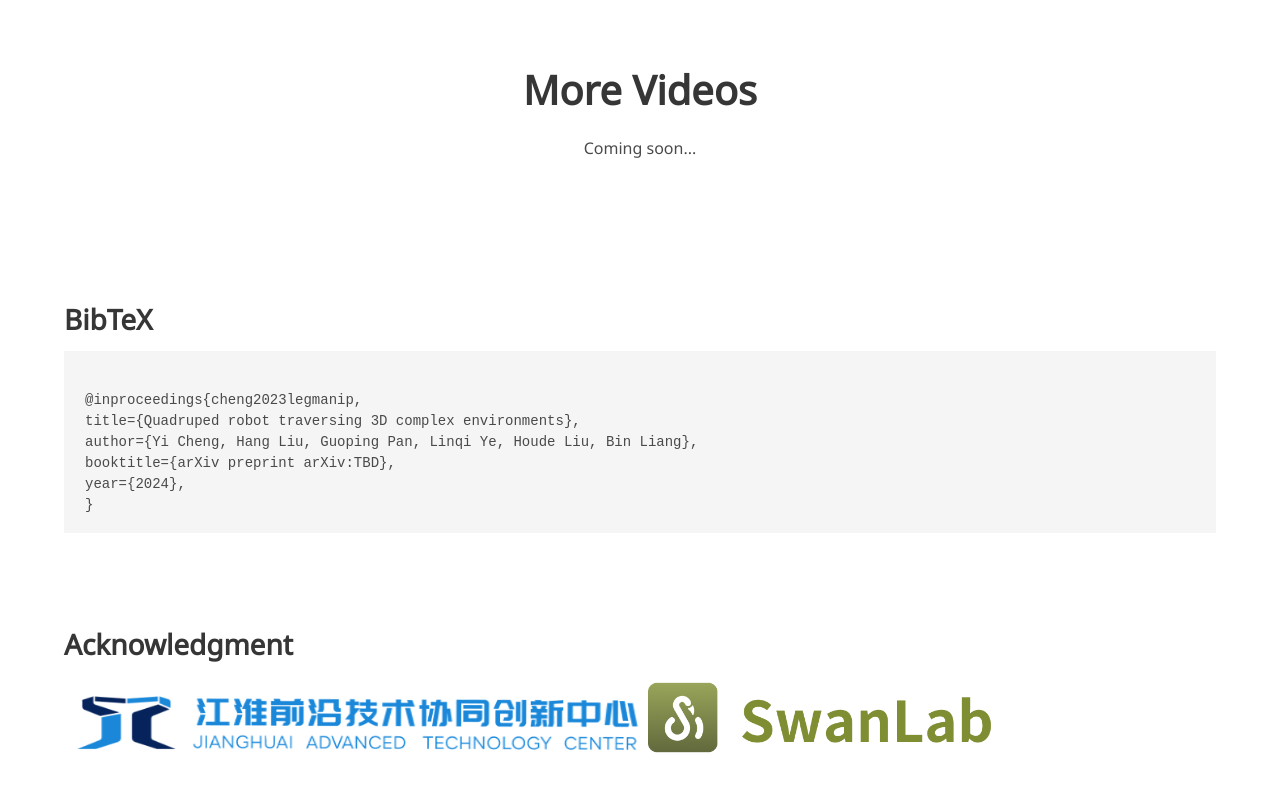
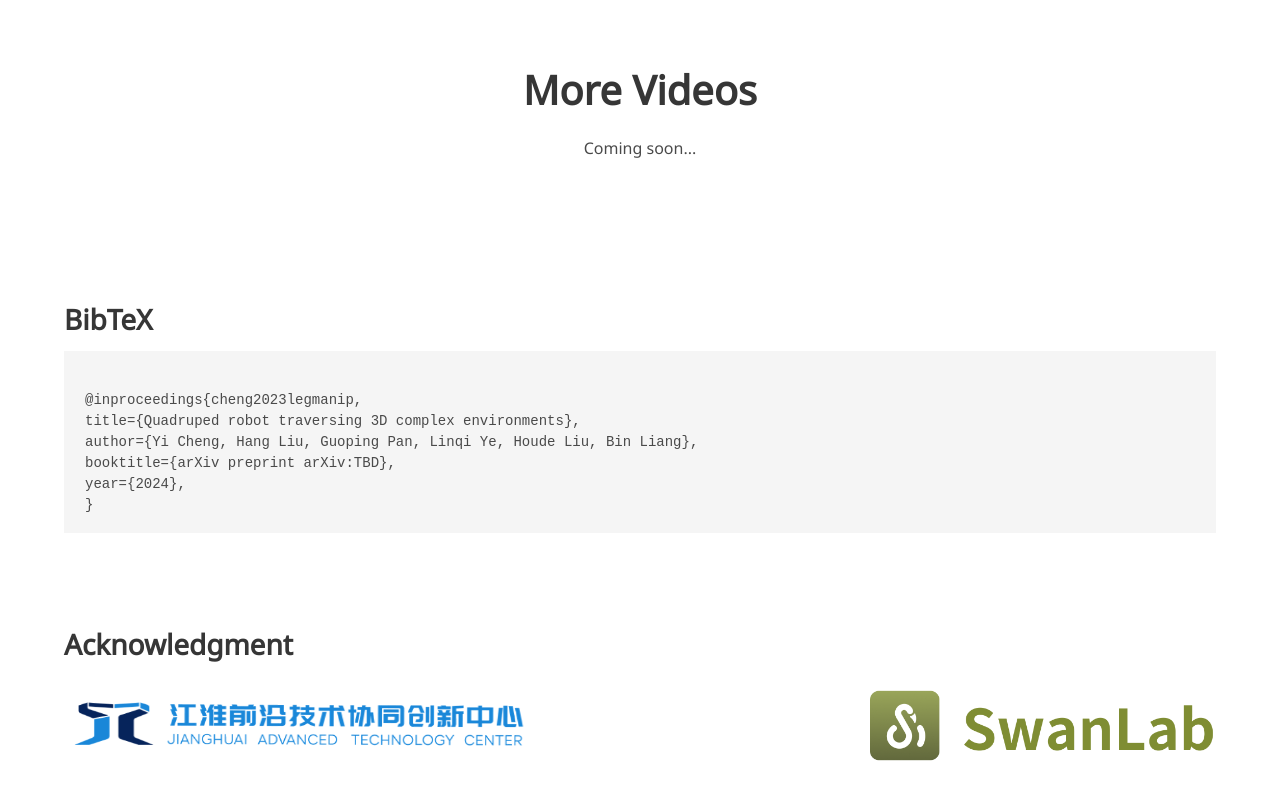
Before and after one commit to quad-traverse-go2/quad-traverse-go2.github.io, a plain HTML site: page index.html in a window 1280 px wide. Shown: the part 5885-6685 px from the top of the page. Drawn offline with nearby package versions, Linux system fonts and the light colour scheme; some icons are missing; a web font is replaced by a local one.

Commit message:
personal page

```diff
--- a/index.html
+++ b/index.html
@@ -383,14 +383,11 @@ year={2024},
 
 <section class="section" id="BibTeX">
   <div class="container content">
-    <h2 class="titile">Acknowledgment</h2>
-    <img src="./resources/teaser/jianghuai.png" style=" width: 50%;">&nbsp;
-    <img src="./resources/teaser/swanlab.png" style=" width: 30%;">
-    <!-- <div class="columns is-centered has-text-centered v-divider">
-      <img src="./resources/teaser/jianghuai.png" style="border: 1px solid #bbb; border-radius: 10px; width: 50%;">
-      &nbsp;
-      <img src="./resources/teaser/swanlab.png" style="border: 1px solid #bbb; border-radius: 10px; width: 50%;">
-    </div> -->
+    <h2 class="title">Acknowledgment</h2>
+    <div style="display: flex; justify-content: space-between; align-items: center;">
+      <img src="./resources/teaser/jianghuai.png" style="width: 40%;">
+      <img src="./resources/teaser/swanlab.png" style="width: 30%;">
+    </div>
   </div>
 </section>
 
```
